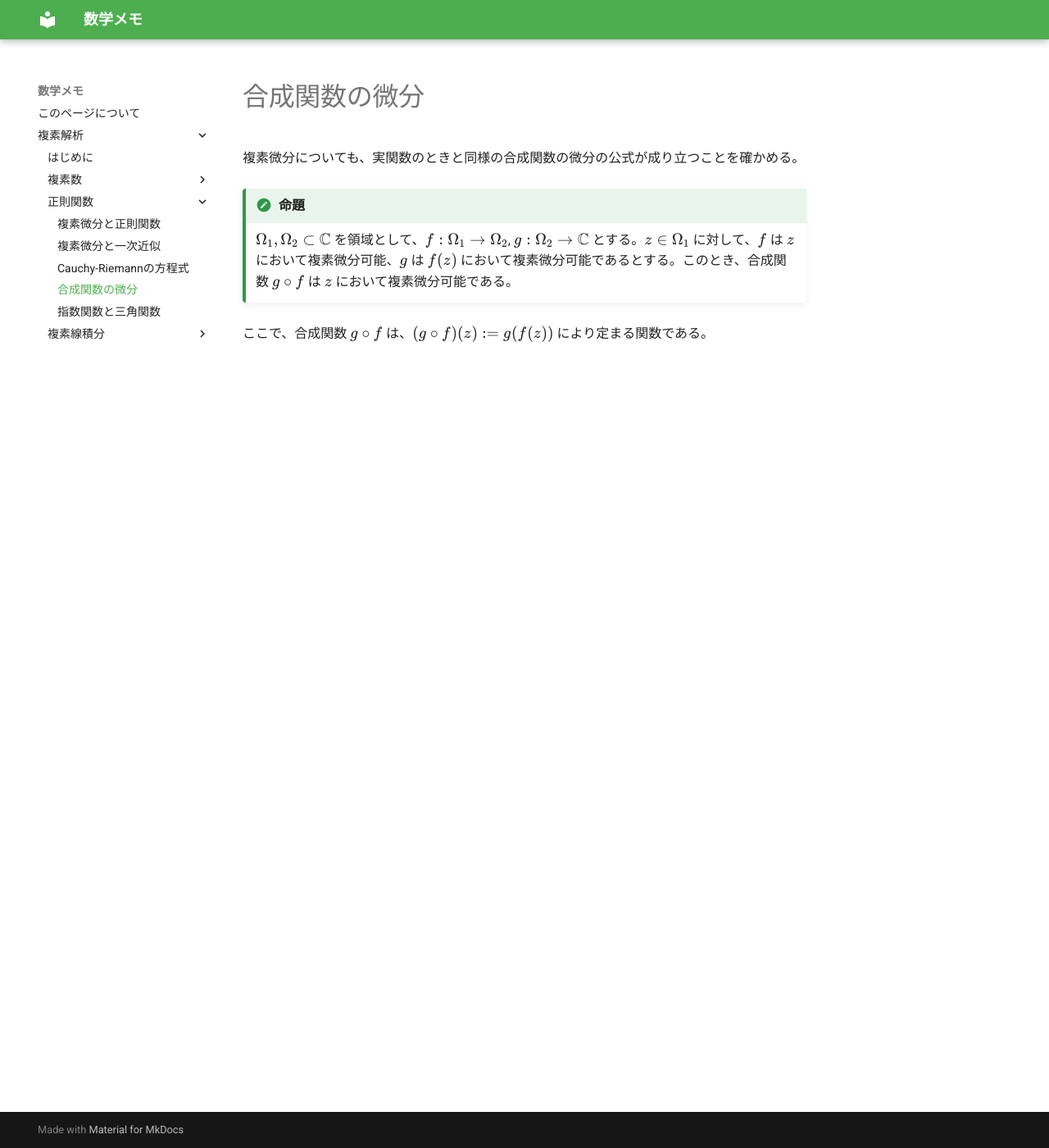
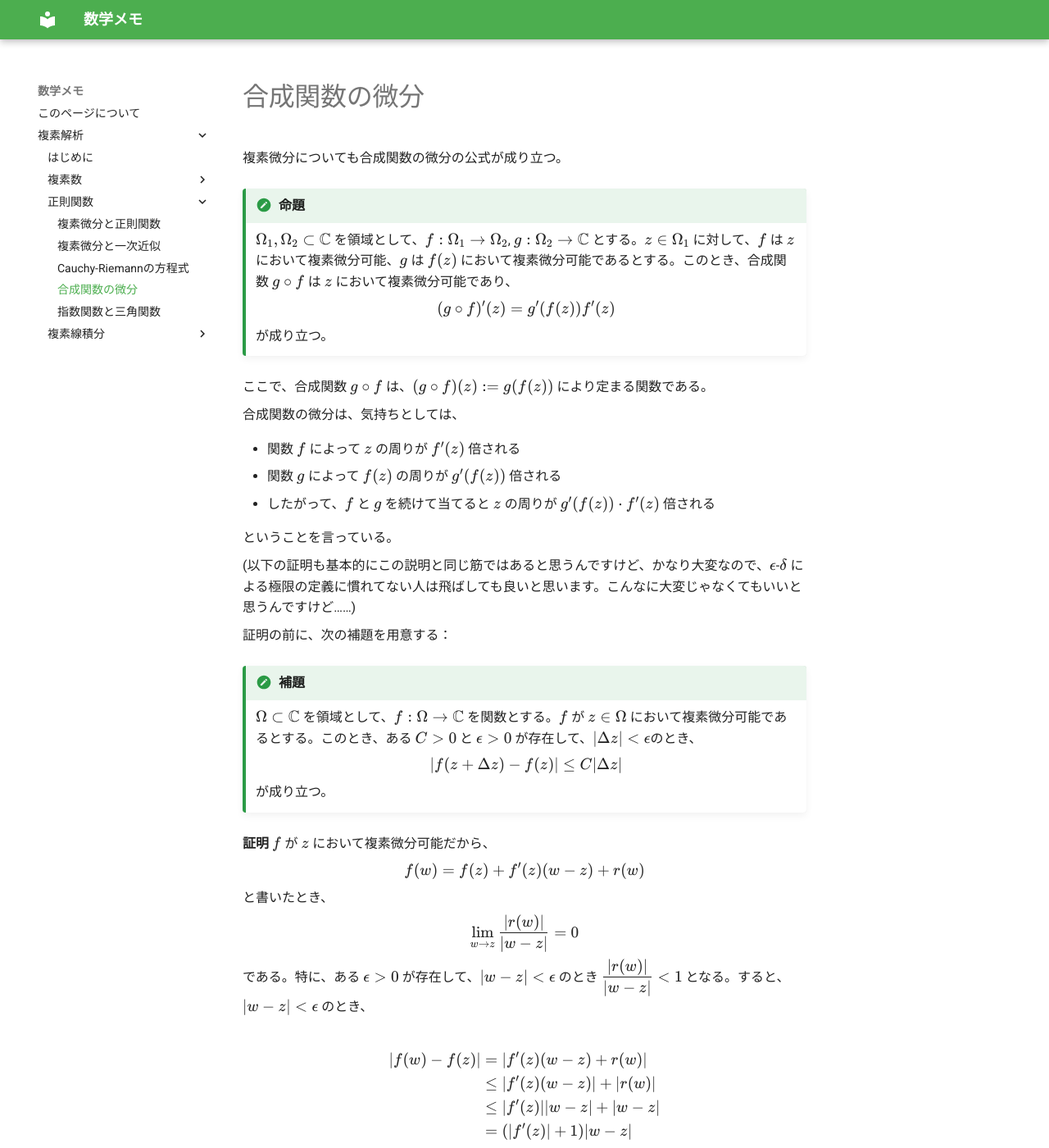
Before and after one commit to muse-energy/math, an MkDocs documentation site: the page built from docs/complex_analysis/01_holomorphic_functions/035_composition.md, in a window 1280 px wide and 1400 px high. Shown: the whole window at 82% size. Built offline with MkDocs 1.6.1 and Material for MkDocs 9.7.7, drawn with Linux system fonts in a browser that asks for light colours; some of the changed text lies outside the part shown.

Commit message:
合成微分の証明を書いた(つらい)

```diff
--- a/docs/complex_analysis/01_holomorphic_functions/035_composition.md
+++ b/docs/complex_analysis/01_holomorphic_functions/035_composition.md
@@ -1,8 +1,71 @@
 # 合成関数の微分
 
-複素微分についても、実関数のときと同様の合成関数の微分の公式が成り立つことを確かめる。
+複素微分についても合成関数の微分の公式が成り立つ。
 
 !!! proposition "命題"
-    $\Omega_1, \Omega_2 \subset \mathbb{C}$ を領域として、$f: \Omega_1 \to \Omega_2$, $g: \Omega_2 \to \mathbb{C}$ とする。$z \in \Omega_1$ に対して、$f$ は $z$ において複素微分可能、$g$ は $f(z)$ において複素微分可能であるとする。このとき、合成関数 $g \circ f$ は $z$ において複素微分可能である。
+    $\Omega_1, \Omega_2 \subset \mathbb{C}$ を領域として、$f: \Omega_1 \to \Omega_2$, $g: \Omega_2 \to \mathbb{C}$ とする。$z \in \Omega_1$ に対して、$f$ は $z$ において複素微分可能、$g$ は $f(z)$ において複素微分可能であるとする。このとき、合成関数 $g \circ f$ は $z$ において複素微分可能であり、
+    $$(g \circ f)' (z) = g'(f(z)) f'(z) $$
+    が成り立つ。
 
 ここで、合成関数 $g \circ f$ は、$(g \circ f)(z) := g(f(z))$ により定まる関数である。
+
+合成関数の微分は、気持ちとしては、
+
+- 関数 $f$ によって $z$ の周りが $f'(z)$ 倍される
+- 関数 $g$ によって $f(z)$ の周りが $g'(f(z))$ 倍される
+- したがって、$f$ と $g$ を続けて当てると $z$ の周りが $g'(f(z)) \cdot f'(z)$ 倍される
+
+ということを言っている。
+
+(以下の証明も基本的にこの説明と同じ筋ではあると思うんですけど、かなり大変なので、$\epsilon$-$\delta$ による極限の定義に慣れてない人は飛ばしても良いと思います。こんなに大変じゃなくてもいいと思うんですけど……)
+
+証明の前に、次の補題を用意する：
+
+!!! lemma "補題"
+    $\Omega \subset \mathbb{C}$ を領域として、$f: \Omega \to \mathbb{C}$ を関数とする。$f$ が $z \in \Omega$ において複素微分可能であるとする。このとき、ある $C > 0$ と $\epsilon>0$ が存在して、$|\Delta z|< \epsilon$のとき、
+    $$|f(z+\Delta z) - f(z)|  \leq C|\Delta z| $$
+    が成り立つ。
+
+**証明**
+$f$ が $z$ において複素微分可能だから、
+$$f(w) = f(z) + f'(z)(w-z) + r(w) $$
+と書いたとき、
+$$\lim_{w \to z} \frac{|r(w)|}{|w-z|} = 0 $$
+である。特に、ある $\epsilon>0$ が存在して、$|w-z| < \epsilon$ のとき $\displaystyle\frac{|r(w)|}{|w-z|} < 1$ となる。すると、$|w-z| < \epsilon$ のとき、
+
+$$\begin{align*}|f(w) - f(z)| &= |f'(z)(w-z) + r(w)|\\
+&\leq |f'(z)(w-z)| + |r(w)| \\
+&\leq |f'(z)||w-z| + |w-z|\\
+&= (|f'(z)| + 1) |w-z|\end{align*}$$
+
+である。$C := |f'(z)| + 1$ とおいて $w-z = \Delta z$ と書くと結論が得られる。$\square$
+
+**命題の証明**
+$f$ と $g$ の一次近似の式をそれぞれ書くと、
+$$f(z + \Delta z) = f(z) + f'(z)\Delta z + r_f(z + \Delta z) $$
+$$g(w + \Delta w) = g(w) + g'(w)\Delta w + r_g(w + \Delta w) $$
+となる。$w = f(z)$, $\Delta w = f(z + \Delta z) - f(z)$ をそれぞれ代入して、
+
+$$\begin{align*}
+g(f(z + \Delta z)) &= g(f(z)) + g'(f(z)) (f(z+\Delta z) - f(z)) + r_g(w+\Delta w) \\
+&= g(f(z)) + g'(f(z))(f'(z) \Delta z + r_f(z+\Delta z)) + r_g(w + \Delta w) \\
+&= g(f(z)) + g'(f(z)) f'(z) \Delta z + g'(f(z)) r_f(z + \Delta z) + r_g (w + \Delta w)
+\end{align*}
+$$
+
+となる。$r_f$ の項が $o(\Delta z)$ であることはすでに分かっている。以下、$r_g$ の項をチェックする。
+
+補題より、ある $C > 0 $ と $\epsilon>0$ が存在して、$|\Delta z| < \epsilon$ のとき
+$$|f(z + \Delta z) - f(z)| \leq C |\Delta z| $$
+が成り立つ。
+$f(z + \Delta z) -f(z) = \Delta w$ と書くと、$|\Delta z| < \epsilon$ のとき
+$$|\Delta w| \leq C |\Delta z| $$
+となる。
+
+$\epsilon'>0$ を任意にとって固定する。$r_g$ が $o(\Delta w)$ だったので、ある $\delta>0$ が存在して、 $|\Delta w| < \delta$ のとき $|r_g(w + \Delta w)| \leq \epsilon' |\Delta w|$ が成り立つ。すると、$|\Delta z| < \min(\epsilon, \frac{\delta}{C})$ のとき、$|\Delta w| \leq C |\Delta z| \leq \delta$ となるので、
+$$|r_g(w + \Delta w)| \leq \epsilon' |\Delta w| \leq \epsilon' C |\Delta z| $$
+である。$\epsilon'$ は任意なので、これで
+$$\lim_{\Delta z \to 0}\frac{|r_g(w + \Delta w)|}{|\Delta z|}= 0 $$
+であることがわかる。
+
+以上により、$g\circ f$ の $z$ における一次近似の式が得られたので、$g \circ f$ は $z$ において複素微分可能である。また、その微分係数が $g'(f(z)) f'(z)$ であることがわかる。$\square$
--- a/docs/stylesheets/theorems.css
+++ b/docs/stylesheets/theorems.css
@@ -39,6 +39,18 @@
     background-color: rgb(43, 155, 70);
   }
 
+  .md-typeset .admonition.lemma,
+  .md-typeset details.lemma {
+    border-color: rgb(43, 155, 70);
+  }
+  .md-typeset .lemma > .admonition-title,
+  .md-typeset .lemma > summary {
+    background-color: rgba(43, 155, 70, 0.1);
+  }
+  .md-typeset .lemma > .admonition-title::before,
+  .md-typeset .lemma > summary::before {
+    background-color: rgb(43, 155, 70);
+  }
   .md-typeset .admonition.definition,
   .md-typeset details.definition {
     border-color: rgb(250, 140, 140);
```
